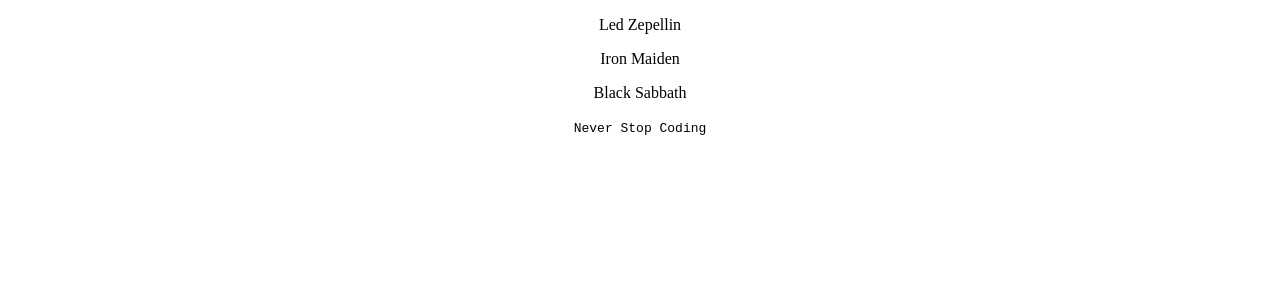
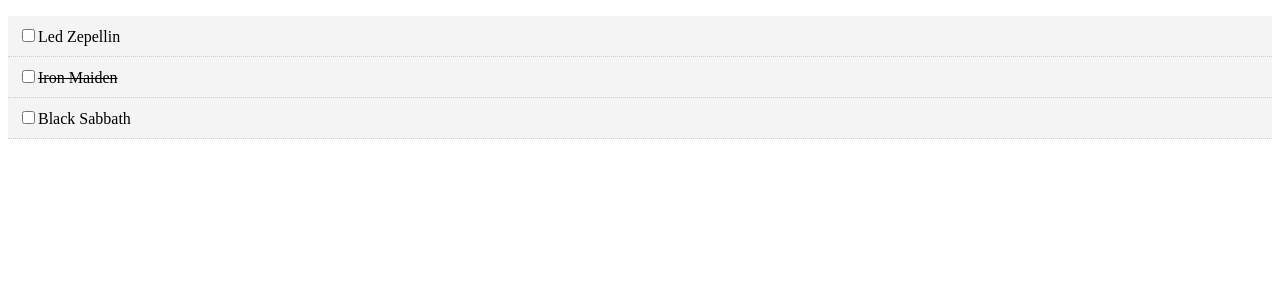
Before and after one commit to m-tartag/FrontYard-React, a React (Create React App) app: page / in a window 1280 px wide. Shown: the top 300 px of the page. Built offline with nearby package versions, Linux system fonts and the light colour scheme.

Commit message:
working on front end framework

```diff
--- a/public/index.html
+++ b/public/index.html
@@ -9,11 +9,8 @@
     />
     <meta name="theme-color" content="#000000" />
 
-    <link rel="manifest" href="%PUBLIC_URL%/manifest.json" />
-
     <title>Reactamundo</title>
   </head>
-
   <body>
     <noscript>You need to enable JavaScript to run this app.</noscript>
 
--- a/src/App.css
+++ /dev/null
@@ -1,12 +0,0 @@
-.App {
-  text-align: center;
-}
-
-.App-header {
-  background-color: #282c34;
-  min-height: 100vh;
-  display: flex;
-  align-items: center;
-  justify-content: center;
-  color: white;
-}
--- a/src/App.js
+++ b/src/App.js
@@ -1,7 +1,5 @@
 import React, { Component } from 'react';
-import './App.css';
 import Todos from './components/Todos';
-
 class App extends Component {
 
   // STATE
@@ -16,7 +14,7 @@
     {
         id: 2,
         title: 'Iron Maiden',
-        completed: false
+        completed: true
     },
     {
         id: 3,
@@ -29,7 +27,6 @@
     return (
       <div className="App">
         <p><Todos todos={this.state.todos} /></p>
-        <code>Never Stop Coding</code>
       </div>
 
         )
--- a/src/components/Todoitem.js
+++ b/src/components/Todoitem.js
@@ -1,21 +1,41 @@
 import React, { Component } from 'react'
 import PropTypes from 'prop-types';
+export class Todoitem extends Component {
 
 
-export class Todoitem extends Component {
+  // Change CSS with STATE using TERNARY operator.. way shorter than conventional
+  getStyle = () => {
+    return {
+      background: '#f4f4f4',
+      padding: '10px',
+      borderBottom: '1px #ccc dotted',
+      textDecoration: this.props.todo.completed ? 'line-through' : 'none'
+    }
+  }
+
+
+
+  markComplete = (e) => {
+    console.log(this.props)
+  }
+
+
+
   render() {
     return (
-      <div>
-        <p>{ this.props.todo.title }</p>
+
+      <div style={this.getStyle()}>
+        <input type="checkbox" onChange={this.markComplete} />
+        { this.props.todo.title }
       </div>
     )
   }
 }
 
-
-
 // PropTypes
 Todoitem.propTypes = {
   todos: PropTypes.object.isRequired
 }
+
+
 export default Todoitem;
--- a/src/components/Todos.js
+++ b/src/components/Todos.js
@@ -14,11 +14,6 @@
 }
 
 
-
-
-
-
-
 // PropTypes
 Todos.propTypes = {
   todos: PropTypes.array.isRequired
```
Also changed, not shown: public/manifest.json (deleted), 1 other file (tests, documents, lock files or other folders).
